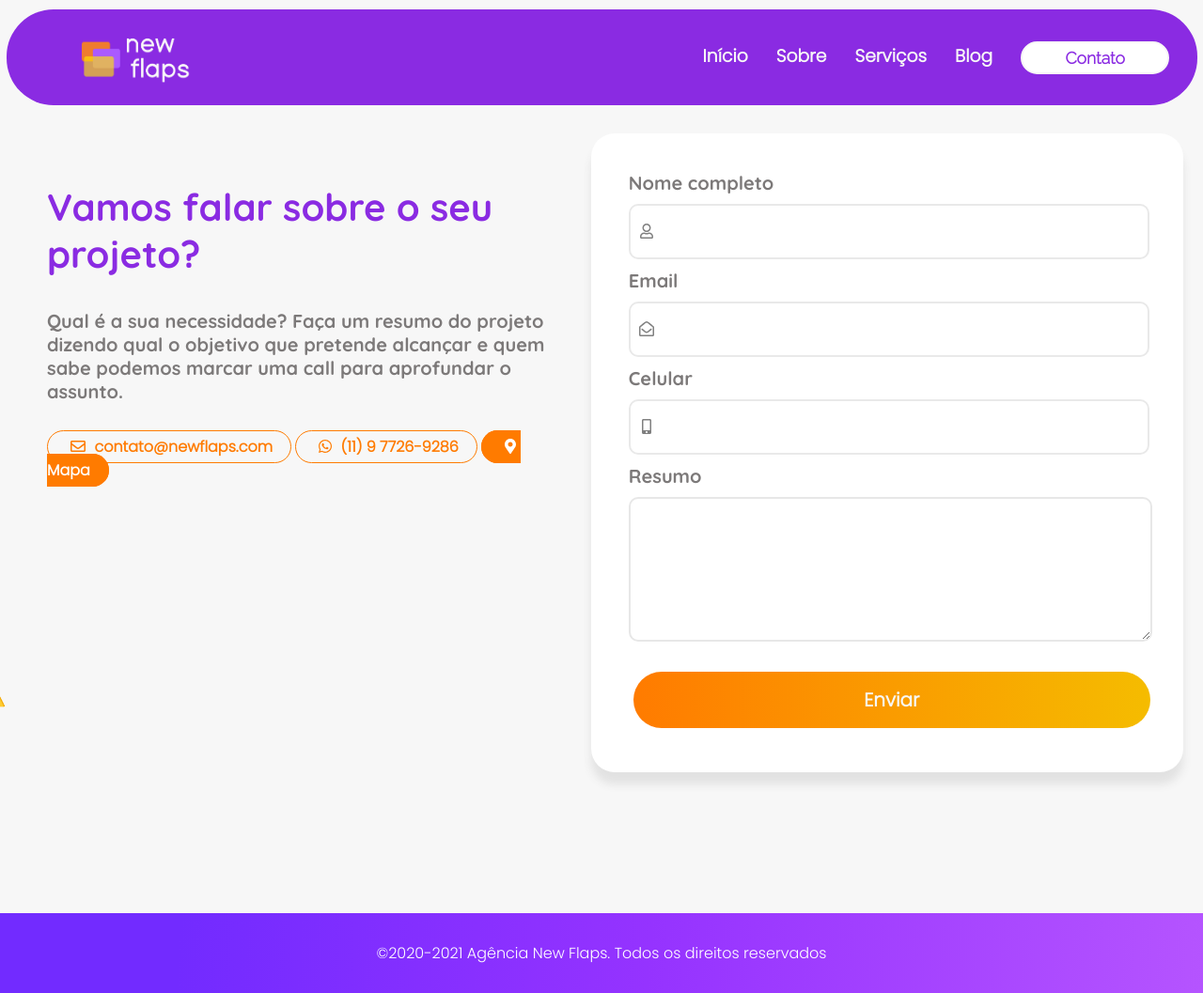
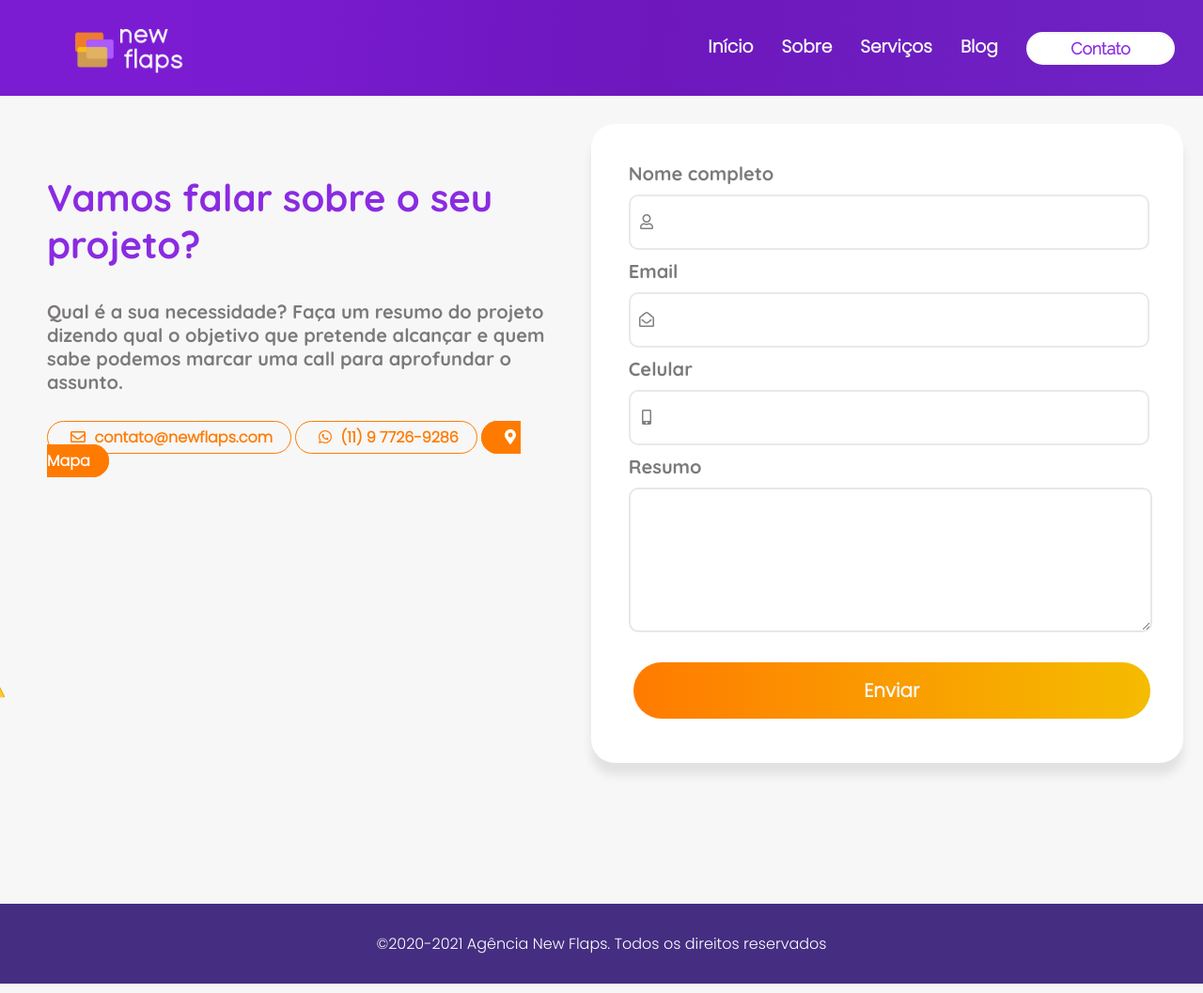
Before and after one commit to agflaps/website-2022, a plain HTML site: page layouts/contact.html in a window 1280 px wide. Shown: the whole page at 94% size. Drawn offline with nearby package versions, Linux system fonts and the light colour scheme; no server answers; files whose address does not match are found by name.

Commit message:
deploying the h5bp

```diff
--- a/assets/sass/global.scss
+++ b/assets/sass/global.scss
@@ -41,7 +41,7 @@ header{
     align-items: center;
     justify-content: space-between;
     position: absolute;
-    margin: 10px 0px 0px;
+    margin:0px;
 
     #circle-wite{
         @include tertiary-button();
@@ -85,10 +85,10 @@ header{
 
 .header-pages{
     position: relative;
-    width:99%;
-    background-color: blueviolet;
-    border-radius: 50px;
-    margin: 10px 5px 0px;
+    width:100%;
+    background: rgb(84, 201, 255);
+    background: linear-gradient(274deg, rgb(111, 35, 197) 0%, rgb(109, 23, 189) 46%, rgb(123, 28, 211) 85%);
+    margin: 0px;
     }
 
 #whatsapp-button{
--- a/assets/sass/style.scss
+++ b/assets/sass/style.scss
@@ -182,24 +182,6 @@
 
 /*--------------- contact page---------------*/
 
-.header-pages{
-  @media only screen and (max-width: 600px){
-    width: 100%;
-    margin:0px;
-    margin: 0px;
-    #logo{
-      margin-top: -2%;
-      padding: 10px;
-    }
-  }
-
-  position: relative;
-  width: 99%;
-  background-color: blueviolet;
-  border-radius: 50px;
-  margin: 10px 7px 0px;
-}
-
 .contact-container{
   @media only screen and (max-width: 600px) {
       display: grid;
@@ -325,14 +307,12 @@
 
 }
 
-
-.legal {
+.footer{
   @media only screen and (max-width: 600px) {
     width: 100%;
  }
- background: rgb(181,84,255);
-background: linear-gradient(274deg, rgba(181,84,255,1) 0%, rgba(149,51,255,1) 46%, rgba(114,43,255,1) 85%);
     padding: 0px;
+    background: rgb(69, 46, 129);
     width: 100%;
 
     p {
--- a/layouts/contact.html
+++ b/layouts/contact.html
@@ -68,7 +68,7 @@
     </main>
 
     <footer>
-        <div class="legal">
+        <div class="footer">
             <p>©2020-2021 Agência New Flaps. Todos os direitos reservados</p>
         </div>
 
```
Also changed, not shown: index.html (+1 -2 lines), assets/css/style.css, 2 other files.
